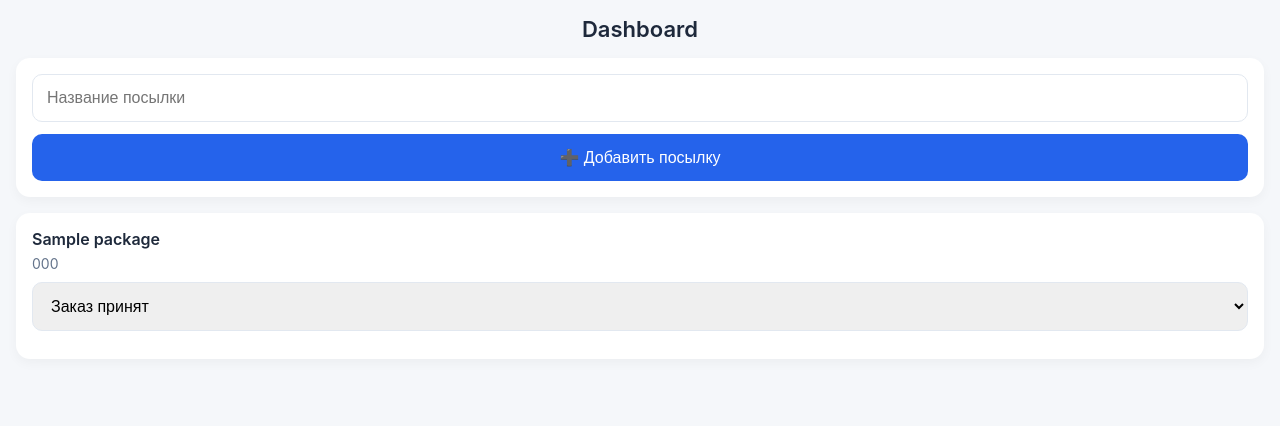
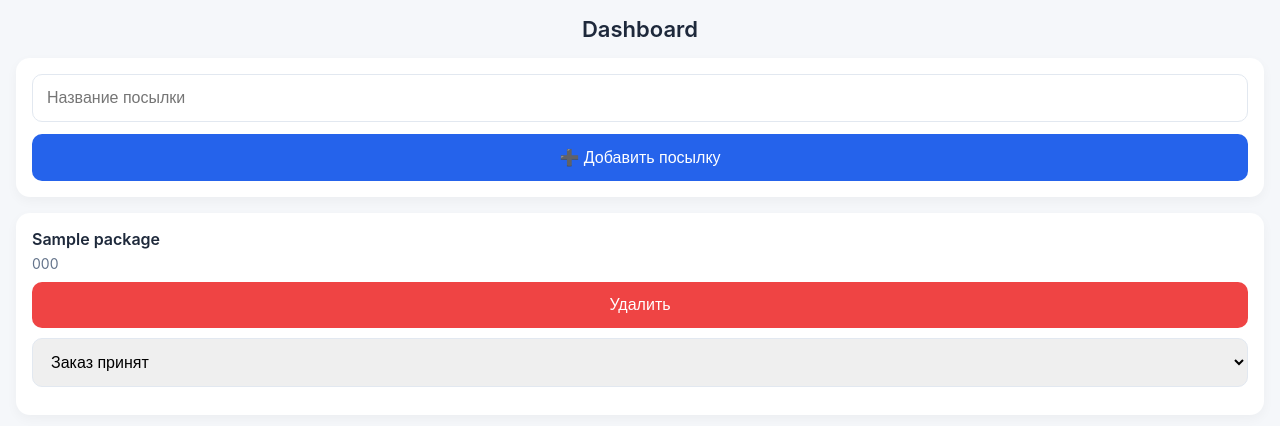
Before and after one commit to lauzhou/VkzTrack, a FastAPI app: page /dashboard in a window 1280 px wide. Shown: the top 426 px of the page. Run offline with FastAPI, Linux system fonts and the light colour scheme; the visitor is signed in with stand-in values (Sample User, id 1); tables that the repository leaves empty hold one stand-in row (values such as "Sample post").

Commit message:
Update dashboard.html

```diff
--- a/templates/dashboard.html
+++ b/templates/dashboard.html
@@ -22,6 +22,11 @@
         <div class="card-title">{{ package.title }}</div>
         <div class="track">{{ package.track_number }}</div>
 
+        <form method="post" action="/dashboard/delete" style="margin-bottom:10px;">
+    <input type="hidden" name="track_number" value="{{ package.track_number }}">
+    <button type="submit" style="background:#ef4444;">Удалить</button>
+        </form>
+
         <form method="post" action="/dashboard/update">
             <input type="hidden" name="track_number" value="{{ package.track_number }}">
 
```
